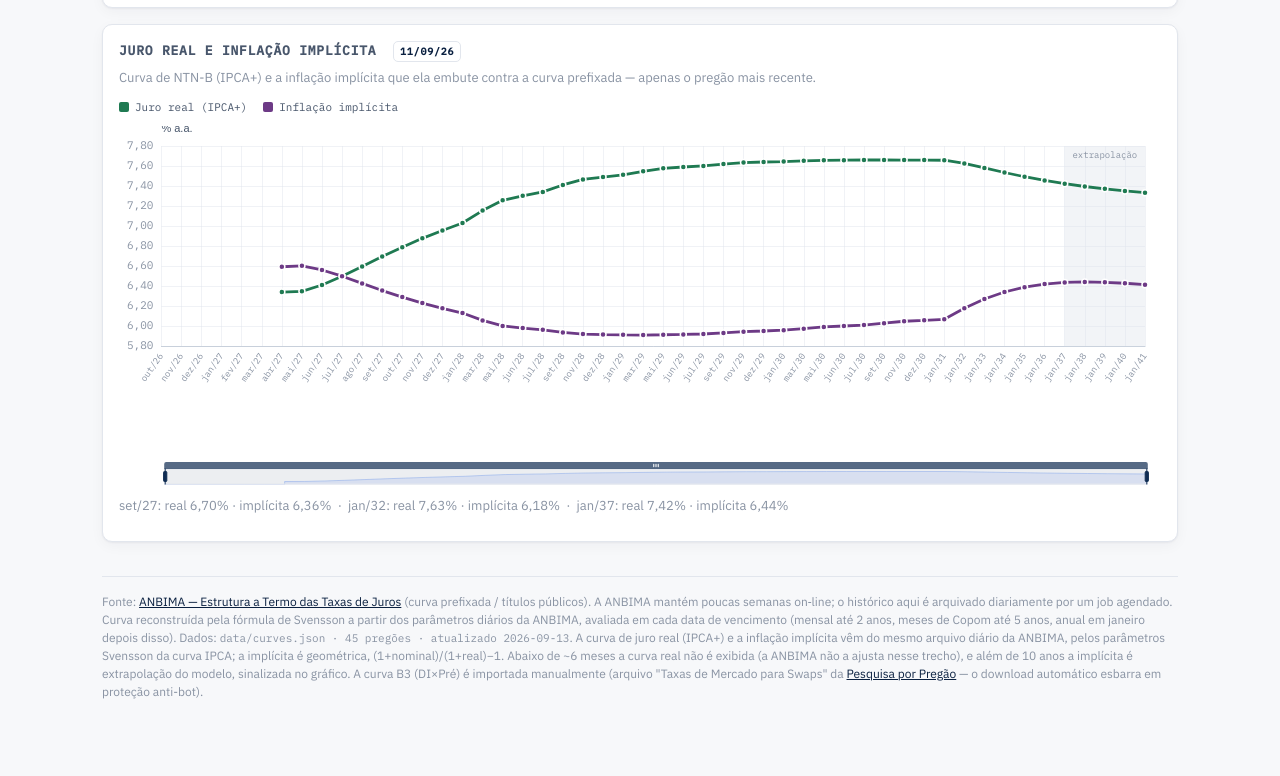
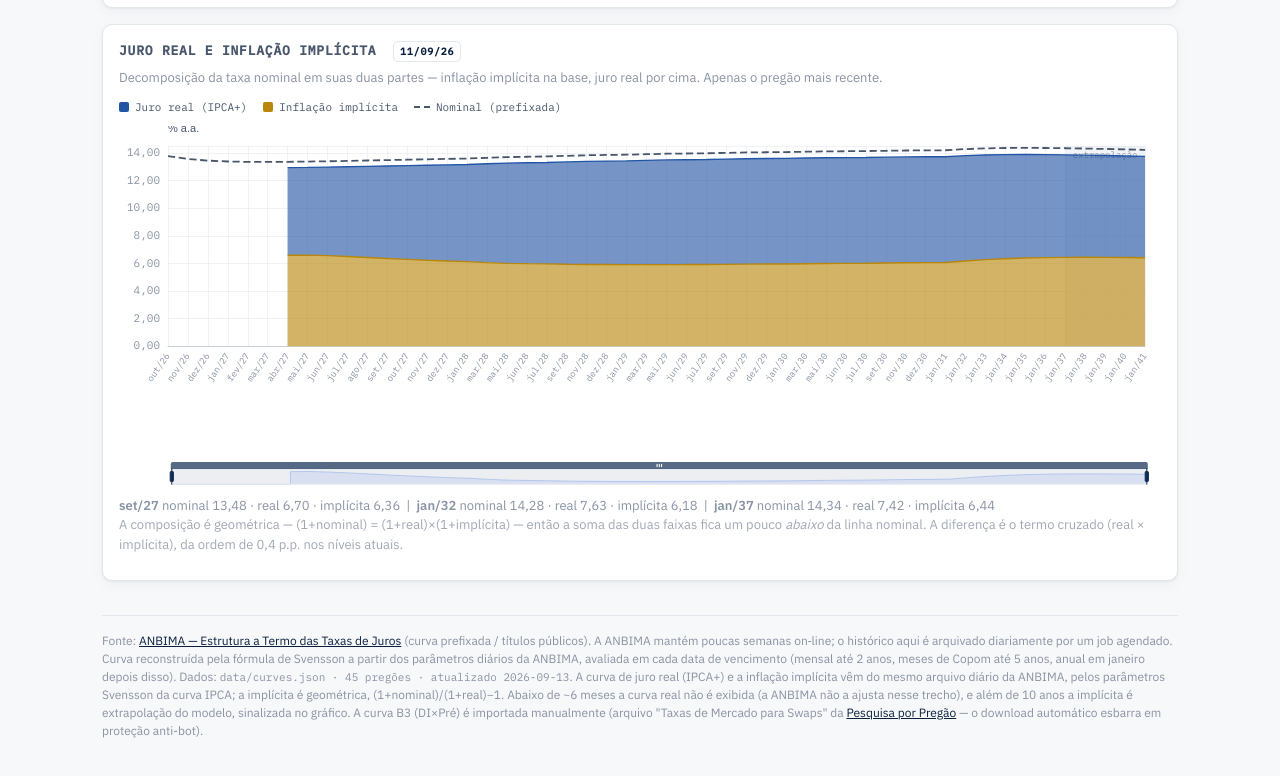
Before and after one commit to daniel3a/curva-di, a plain HTML site: page docs/index.html in a window 1280 px wide. Shown: the part 3430-4206 px from the top of the page. Drawn offline with nearby package versions, Linux system fonts and the light colour scheme; animation ran at ten frames a second.

Commit message:
Painel de juro real vira area empilhada (decomposicao do nominal)
- implicita na base, juro real por cima, com preenchimento
- baseline em zero: area empilhada representa proporcao
- linha tracejada do nominal por cima, mostrando o termo cruzado geometrico
- paleta navy + dourado, validada no verificador (todos os criterios, luz e escuro)

Co-Authored-By: Claude Opus 5 <noreply@anthropic.com>

```diff
--- a/docs/index.html
+++ b/docs/index.html
@@ -15,6 +15,7 @@
     --accent:#0f2c52; --accent-strong:#0a2040;
     --good:#1c7a4d; --bad:#ad3b3b;
     --s1:#2255a4; --s2:#a5294a; --s3:#c9962c; --s4:#1f7a52; --s5:#6d3a86; --s6:#b5542e;
+    --dec-real:#2255a4; --dec-ipca:#b8860b;
     --band:rgba(15,44,82,0.08); --focus:#0f2c52;
     --shadow:0 1px 2px rgba(13,27,42,.05), 0 4px 14px rgba(13,27,42,.04);
     --serif:"Source Serif 4", Georgia, "Times New Roman", serif;
@@ -30,6 +31,7 @@
       --accent:#6f9bdc; --accent-strong:#93b8ea;
       --good:#3fb377; --bad:#e0716c;
       --s1:#3f74c9; --s2:#c04563; --s3:#b8860b; --s4:#2f9a6a; --s5:#8f5aa8; --s6:#b5542e;
+      --dec-real:#3f74c9; --dec-ipca:#b8860b;
       --band:rgba(111,155,220,0.14); --focus:#6f9bdc;
       --shadow:0 1px 2px rgba(0,0,0,.3), 0 4px 14px rgba(0,0,0,.24);
     }
@@ -42,6 +44,7 @@
     --accent:#6f9bdc; --accent-strong:#93b8ea;
     --good:#3fb377; --bad:#e0716c;
     --s1:#3f74c9; --s2:#c04563; --s3:#b8860b; --s4:#2f9a6a; --s5:#8f5aa8; --s6:#b5542e;
+    --dec-real:#3f74c9; --dec-ipca:#b8860b;
     --band:rgba(111,155,220,0.14); --focus:#6f9bdc;
     --shadow:0 1px 2px rgba(0,0,0,.3), 0 4px 14px rgba(0,0,0,.24);
   }
@@ -129,6 +132,7 @@
     color:var(--ink-2)}
   .arb-legend span{display:inline-flex;align-items:center;gap:6px}
   .arb-legend i{width:10px;height:10px;border-radius:2px;display:inline-block;flex:none}
+  .arb-legend i.dash{width:16px;height:0;border-radius:0;border-top:2px dashed var(--ink-2)}
   #arbChart{width:100%;height:360px}
   #realChart{width:100%;height:360px}
 
@@ -233,11 +237,12 @@
 
   <div class="panel box" id="realBox" style="margin-top:16px" hidden>
     <h3>Juro real e inflação implícita <span class="tag" id="realDate">—</span></h3>
-    <p class="muted" style="font-size:13px;margin:-4px 0 12px">Curva de NTN-B (IPCA+) e a inflação
-      implícita que ela embute contra a curva prefixada — apenas o pregão mais recente.</p>
+    <p class="muted" style="font-size:13px;margin:-4px 0 12px">Decomposição da taxa nominal em suas duas
+      partes — inflação implícita na base, juro real por cima. Apenas o pregão mais recente.</p>
     <div class="arb-legend">
-      <span><i style="background:var(--s4)"></i>Juro real (IPCA+)</span>
-      <span><i style="background:var(--s5)"></i>Inflação implícita</span>
+      <span><i style="background:var(--dec-real)"></i>Juro real (IPCA+)</span>
+      <span><i style="background:var(--dec-ipca)"></i>Inflação implícita</span>
+      <span><i class="dash"></i>Nominal (prefixada)</span>
     </div>
     <div id="realChart"></div>
     <p class="muted" id="realRead" style="font-size:13px;margin-top:10px"></p>
@@ -606,10 +611,13 @@ function renderReal(){
   const ink=tok('--ink'),ink2=tok('--ink-2'),muted=tok('--muted'),hair=tok('--hair'),
     baseCol=tok('--baseline'),surf=tok('--surface'),accent=tok('--accent');
   const reduced=matchMedia('(prefers-reduced-motion: reduce)').matches;
-  const colR=tok('--s4'), colI=tok('--s5');
+  const colR=tok('--dec-real'), colI=tok('--dec-ipca');
   const real=REAL_LAST.real, impl=REAL_LAST.implicit;
-  const vals=[...real,...impl].filter(v=>v!=null);
-  const yMin=niceMin(Math.min(...vals)), yMax=niceMax(Math.max(...vals));
+  const nomCurve=BYISO.get(REAL_LAST.date);
+  const nom=nomCurve?nomCurve.rates:[];
+  // area empilhada representa proporcao: a base precisa ser zero, senao o tamanho das faixas mente
+  const topVals=[...nom,...real.map((r,i)=>r!=null&&impl[i]!=null?r+impl[i]:null)].filter(v=>v!=null);
+  const yMax=niceMax(Math.max(...topVals));
 
   // A ANBIMA ajusta a curva prefixada so ate ~10 anos; alem disso a implicita e modelo, nao mercado.
   const cd=Date.parse(REAL_LAST.date+'T00:00:00Z');
@@ -645,25 +653,31 @@ function renderReal(){
       axisLabel:{interval:0,rotate:55,fontSize:9,color:muted,fontFamily:'IBM Plex Mono, monospace'},
       axisLine:{lineStyle:{color:baseCol}},axisTick:{show:false},
       splitLine:{show:true,lineStyle:{color:hair,opacity:.5}}},
-    yAxis:{type:'value',min:yMin,max:yMax,interval:0.20,
+    yAxis:{type:'value',min:0,max:yMax,interval:2,
       axisLabel:{color:muted,fontFamily:'IBM Plex Mono, monospace',fontSize:11,formatter:v=>fmt(v)},
       splitLine:{lineStyle:{color:hair,opacity:.5}},axisLine:{show:false},axisTick:{show:false},
       name:'% a.a.',nameGap:12,nameTextStyle:{color:ink2,fontSize:11,align:'left'}},
     series:[
-      {name:'Juro real (IPCA+)',type:'line',data:real,smooth:false,connectNulls:false,
-        symbol:'circle',symbolSize:6,lineStyle:{width:2.8,color:colR},
-        itemStyle:{color:colR,borderColor:surf,borderWidth:1.5},markArea},
-      {name:'Inflação implícita',type:'line',data:impl,smooth:false,connectNulls:false,
-        symbol:'circle',symbolSize:6,lineStyle:{width:2.8,color:colI},
-        itemStyle:{color:colI,borderColor:surf,borderWidth:1.5}}
+      {name:'Inflação implícita',type:'line',data:impl,stack:'dec',smooth:false,connectNulls:false,
+        symbol:'none',lineStyle:{width:1.4,color:colI},itemStyle:{color:colI},
+        areaStyle:{color:colI,opacity:.62},markArea},
+      {name:'Juro real (IPCA+)',type:'line',data:real,stack:'dec',smooth:false,connectNulls:false,
+        symbol:'none',lineStyle:{width:1.4,color:colR},itemStyle:{color:colR},
+        areaStyle:{color:colR,opacity:.62}},
+      {name:'Nominal (prefixada)',type:'line',data:nom,smooth:false,connectNulls:false,
+        symbol:'none',lineStyle:{width:1.8,color:ink2,type:'dashed'},itemStyle:{color:ink2},z:10}
     ]
   },true);
 
   const pick=m=>{const i=nearestVertexIndex(m);
-    return {lab:VERT[i].label,r:real[i],im:impl[i]};};
-  const a=pick(12), b=pick(60), c=pick(120);
-  const seg=x=>x.r==null?`${x.lab}: —`:`${x.lab}: real ${fmt(x.r)}% · implícita ${fmt(x.im)}%`;
-  $('#realRead').innerHTML=`${seg(a)} &nbsp;·&nbsp; ${seg(b)} &nbsp;·&nbsp; ${seg(c)}`;
+    return {lab:VERT[i].label,r:real[i],im:impl[i],n:nom[i]};};
+  const seg=x=>x.r==null?`<strong>${x.lab}</strong> —`
+    :`<strong>${x.lab}</strong> nominal ${fmt(x.n)} · real ${fmt(x.r)} · implícita ${fmt(x.im)}`;
+  $('#realRead').innerHTML=
+    [pick(12),pick(60),pick(120)].map(seg).join(' &nbsp;|&nbsp; ')
+    + '<br><span style="opacity:.8">A composição é geométrica — (1+nominal) = (1+real)×(1+implícita) — '
+    + 'então a soma das duas faixas fica um pouco <em>abaixo</em> da linha nominal. A diferença é o termo '
+    + 'cruzado (real × implícita), da ordem de 0,4 p.p. nos níveis atuais.</span>';
 }
 
 function refresh(){
```
